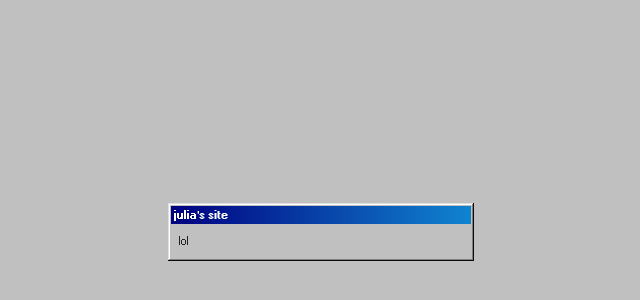
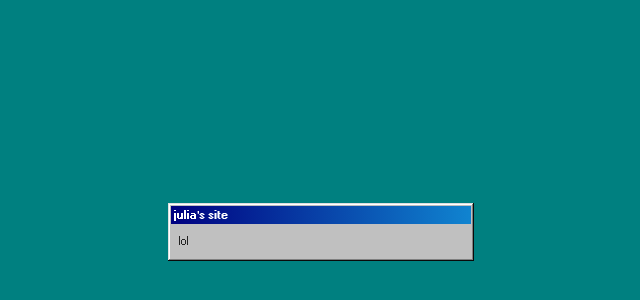
Before and after one commit to juliawastaken/juliawastaken.github.io, a plain HTML site: page index.html in a window 1280 px wide. Shown: the part 168-468 px from the top of the page, without its empty margins (319-959 px from the left). Drawn offline with nearby package versions, Linux system fonts and the light colour scheme.

Commit message:
Update index.html

```diff
--- a/index.html
+++ b/index.html
@@ -11,7 +11,7 @@
       align-items: center;
       height: 100vh;
       margin: 0;
-      background-color: #c0c0c0;
+      background-color: #008080;
     }
     .window {
       width: 300px;
```
